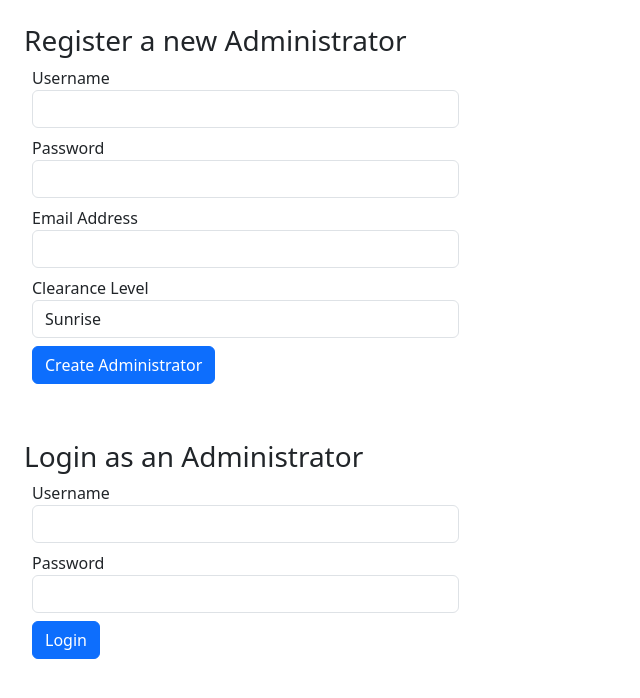
After one commit to seanthewonderful/shelter_ssl, a Flask app: page /administrators in a window 1280 px wide. The commit adds this page. Shown: the top 698 px of the page, without its empty margins (0-640 px from the left). Run offline with Flask 3, Linux system fonts and the light colour scheme.

Commit message:
admin and user registration underway

```diff
--- a/flaskr/__init__.py
+++ b/flaskr/__init__.py
@@ -1,10 +1,14 @@
 from flask import Flask
+from flask_wtf.csrf import CSRFProtect
+from jinja2 import StrictUndefined
 from os import environ
 from flaskr.model import connect_to_db
 
 app = Flask(__name__)
 app.secret_key = environ["SECRET_KEY"]
 app.config["DEBUG_TB_INTERCEPT_REDIRECTS"]=False
+csrf = CSRFProtect(app)
+app.jinja_env.undefined = StrictUndefined
 connect_to_db(app)
 
 
--- /dev/null
+++ b/flaskr/forms.py
@@ -0,0 +1,33 @@
+from flask_wtf import FlaskForm
+from wtforms import StringField, PasswordField, EmailField, SelectField, SubmitField
+from wtforms.validators import DataRequired
+
+
+class RegisterAdmin(FlaskForm):
+    """Form to register an Administrator"""
+
+    username = StringField('Username', validators=[DataRequired()])
+    password = PasswordField('Password', validators=[DataRequired()])
+    email = EmailField('Email Address', validators=[DataRequired()])
+    clearance = SelectField('Clearance Level', choices=[('sunrise', "Sunrise"),
+                                                        ('brunch', 'Brunch'),
+                                                        ('sunset', 'Sunset'),
+                                                        ('midnight', 'Midnight')]
+                            )
+    submit = SubmitField('Create Administrator')
+
+class RegisterUser(FlaskForm):
+    """Form to register a User"""
+
+    username = StringField('Username', validators=[DataRequired()])
+    password = PasswordField('Password', validators=[DataRequired()])
+    email = EmailField('Email Address', validators=[DataRequired()])
+    zipcode = StringField('Zipcode', validators=[DataRequired()])
+    submit = SubmitField('Register!')
+
+class LoginForm(FlaskForm):
+    """Form to accept Administrator or User credentials"""
+
+    username = StringField('Username', validators=[DataRequired()])
+    password = PasswordField('Password', validators=[DataRequired()])
+    submit = SubmitField('Login')
--- /dev/null
+++ b/flaskr/templates/admin/admin-init.html
@@ -0,0 +1,56 @@
+{% extends "base.html" %}
+
+{% block title %}
+Administrator Portal Entrance
+{% endblock %}
+
+{% block content %}
+
+<div class="d-flex row">
+
+    <div class="container justify-content-md-center m-4">
+        <form method="POST" action="{{ url_for('register_admin') }}">
+            <h3>Register a new Administrator</h3>
+            {{ register_form.csrf_token }}
+            <div class="form-group m-2 col-4">
+                {{ register_form.username.label }}
+                {{ register_form.username(class="form-control") }}
+            </div>
+            <div class="form-group m-2 col-4">
+                {{ register_form.password.label }}
+                {{ register_form.password(class="form-control") }}
+            </div>
+            <div class="form-group m-2 col-4">
+                {{ register_form.email.label }}
+                {{ register_form.email(class="form-control") }}
+            </div>
+            <div class="form-group m-2 col-4">
+                {{ register_form.clearance.label }}
+                {{ register_form.clearance(class="form-control") }}
+            </div>
+            <div class="form-group m-2 col-4">
+                {{ register_form.submit(class="btn btn-primary") }}
+            </div>
+        </form>
+    </div>
+
+    <div class="container justify-content-md-center m-4">
+        <form method="POST" action="{{ url_for('login_admin') }}">
+            <h3>Login as an Administrator</h3>
+            {{ login_form.csrf_token }}
+            <div class="form-group m-2 col-4">
+                {{ login_form.username.label }}
+                {{ login_form.username(class="form-control") }}
+            </div>
+            <div class="form-group m-2 col-4">
+                {{ login_form.password.label }}
+                {{ login_form.password(class="form-control") }}
+            </div>
+            <div class="form-group m-2 col-4">
+                {{ login_form.submit(class="btn btn-primary") }}
+            </div>
+        </form>
+    </div>
+
+</div>
+{% endblock %}
--- a/flaskr/templates/base.html
+++ b/flaskr/templates/base.html
@@ -4,9 +4,20 @@
     <meta charset="UTF-8">
     <meta http-equiv="X-UA-Compatible" content="IE=edge">
     <meta name="viewport" content="width=device-width, initial-scale=1.0">
-    <title>Document</title>
+    <!-- Bootstrap CDN -->
+    <link href="https://cdn.jsdelivr.net/npm/bootstrap@5.3.0-alpha3/dist/css/bootstrap.min.css" rel="stylesheet" integrity="sha384-KK94CHFLLe+nY2dmCWGMq91rCGa5gtU4mk92HdvYe+M/SXH301p5ILy+dN9+nJOZ" crossorigin="anonymous">
+    <!-- Bootstrap JS -->
+    <script src="https://cdn.jsdelivr.net/npm/bootstrap@5.3.0-alpha3/dist/js/bootstrap.bundle.min.js" integrity="sha384-ENjdO4Dr2bkBIFxQpeoTz1HIcje39Wm4jDKdf19U8gI4ddQ3GYNS7NTKfAdVQSZe" crossorigin="anonymous"></script>
+    <title>{% block title %}{% endblock %}</title>
 </head>
 <body>
+    {% block body %}
+    {% endblock %}
 
+    {% block content %}
+    {% endblock %}
+
+    {% block js %}
+    {% endblock %}
 </body>
 </html>
--- a/flaskr/views.py
+++ b/flaskr/views.py
@@ -1,13 +1,12 @@
-from flask import Flask, render_template, redirect, request
+from flask import Flask, render_template, redirect, request, url_for, flash
 from flask_login import (LoginManager, login_user, logout_user, login_required, current_user)
 from flaskr import app
-import crud
+from flaskr.forms import RegisterAdmin, RegisterUser, LoginForm
+import flaskr.crud
 
 
-app = Flask()
 login_manager = LoginManager()
 login_manager.init_app(app)
-
 
 @app.route('/')
 def home():
@@ -23,12 +22,60 @@ def show_animals():
 
 
 """Login Routes n stuff"""
+@app.route('/administrators')
+def admin_init():
+
+    register_form = RegisterAdmin()
+    login_form = LoginForm()
+
+    return render_template('admin/admin-init.html',
+                           register_form=register_form,
+                           login_form=login_form)
+
+@app.route('/register-admin', methods=["POST"])
+def register_admin():
+    """Register an Admin to the database"""
+
+    username = request.form["username"].lower()
+    password = request.form["password"]
+    email = request.form["email"]
+    clearance = request.form["clearance"]
+
+    new_admin = flaskr.crud.create_admin(username=username,
+                             password=password,
+                             email=email,
+                             clearance=clearance)
+
+    if new_admin.status == "success":
+        flash(f"New user created: {new_admin['new_admin'].username}")
+        return redirect(url_for('admin_init'))
+    else:
+        flash(f"Error: new_admin={new_admin}")
+        return redirect(url_for('admin_init'))
+
+@app.route('/login-admin', methods=["POST"])
+def login_admin():
+
+    pass
+
+@app.route('/users')
+def user_init():
+
+    return render_template('/user/user-init.html')
+
+@app.route('/register-user')
+def register_user():
+    """Register a User to the database"""
+    pass
+
+"""Flask Manager routes"""
 @login_manager.user_loader
 def load_user(user_id):
-
-    return crud.get_user_by_id(int(user_id))
+    """LoginManager's user_loader"""
+    # user_id should be type: str
+    return flaskr.crud.get_user_by_id(user_id=user_id)
 
 @login_manager.unauthorized_handler
 def unauthorized():
-
+    """Deny unauthorized users"""
     return "Sorry, you must be logged in to view this page"
--- a/requirements.txt
+++ b/requirements.txt
@@ -2,6 +2,7 @@ click==8.1.3
 Flask==2.2.3
 Flask-Login==0.6.2
 Flask-SQLAlchemy==3.0.3
+Flask-WTF==1.1.1
 itsdangerous==2.1.2
 Jinja2==3.1.2
 MarkupSafe==2.1.2
@@ -9,3 +10,4 @@ psycopg2==2.9.6
 SQLAlchemy==2.0.9
 typing_extensions==4.5.0
 Werkzeug==2.2.3
+WTForms==3.0.1
--- a/roadmap.txt
+++ b/roadmap.txt
@@ -0,0 +1,3 @@
+Create Flask server
+Model db tables with relationships
+Create routes for admins/users logins
--- a/seed_db.py
+++ b/seed_db.py
@@ -2,8 +2,8 @@ from flaskr.model import db, connect_to_db, User, Admin, Animal
 from flaskr import app
 import os
 
-os.system("dropdb ssl_animal")
-os.system("createdb ssl_animal")
+os.system("dropdb ssl_adoption")
+os.system("createdb ssl_adoption")
 
 with app.app_context():
     db.create_all()
```
Also changed, not shown: flaskr/crud.py (+29 -1 lines), flaskr/templates/homepage.html (+12 -0 lines), flaskr/templates/user/user-init.html (added).
